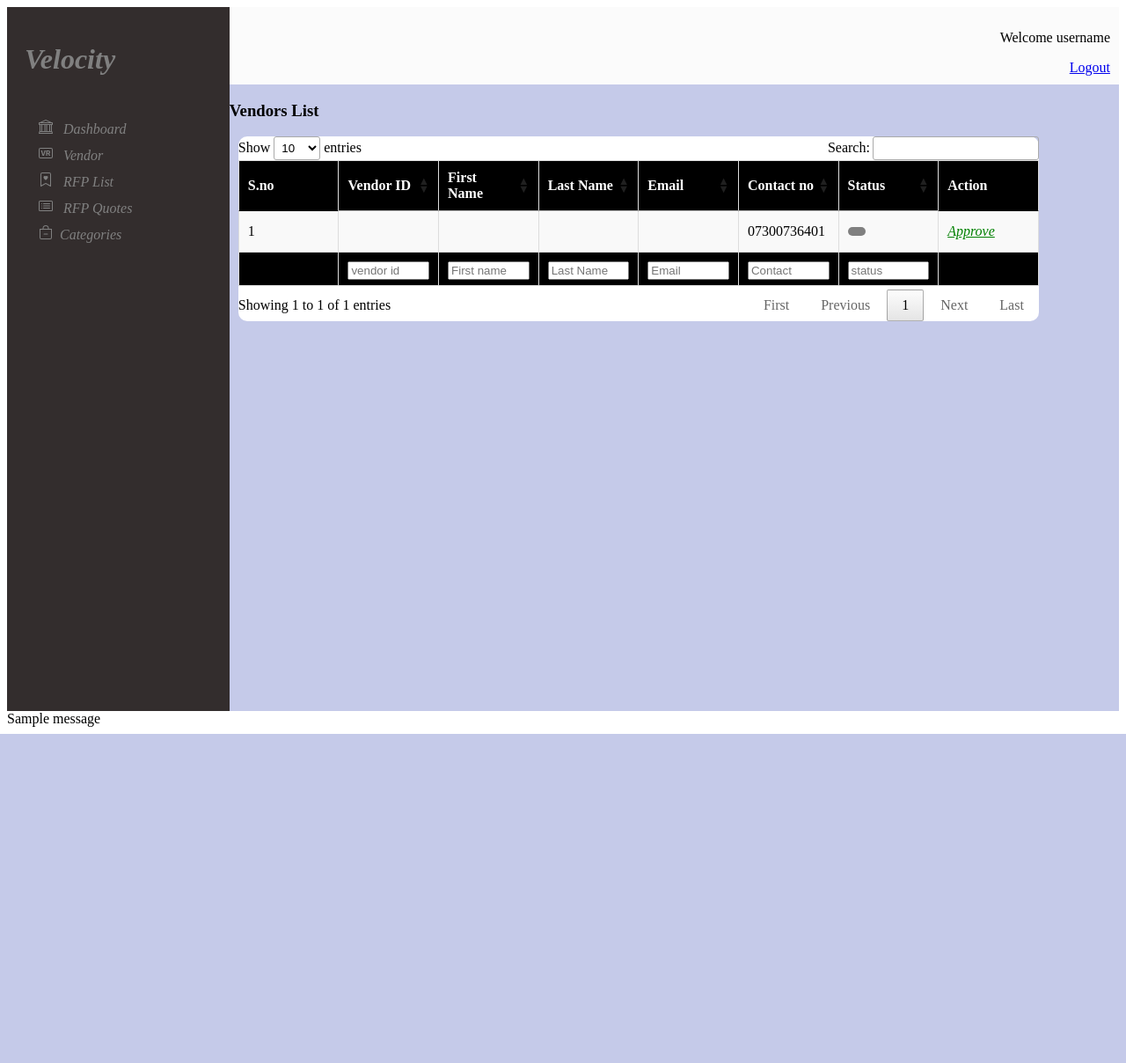
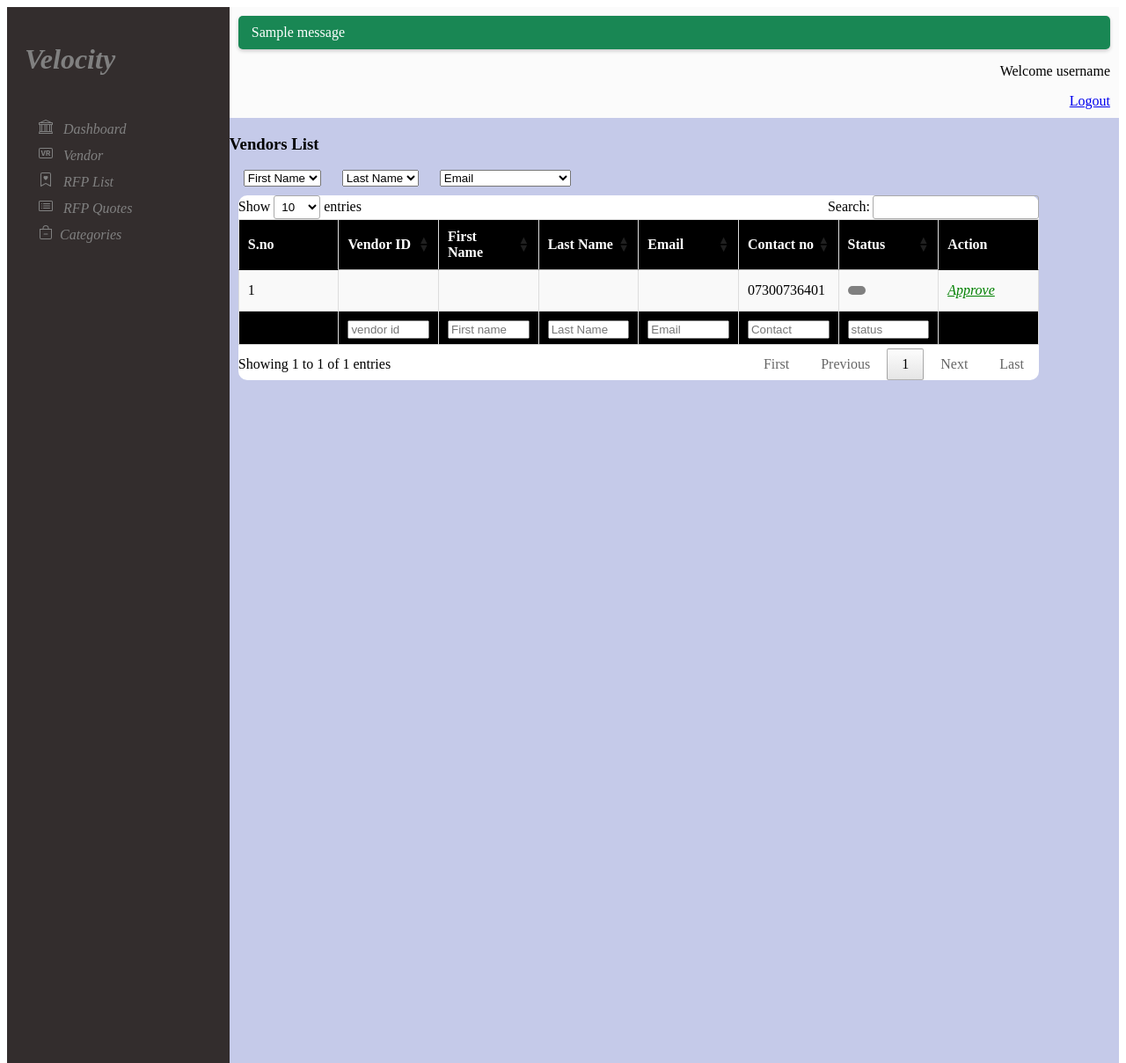
Before and after one commit to neelima-singh726/RFP, a Django app: page /vendor/ in a window 1280 px wide. Shown: the whole page at 88% size. Before the commit the page ends 834 px from the top, so only its background shows below. Run offline with Django 4.2, Linux system fonts and the light colour scheme; a user stored in the database is signed in; data comes from the database, SQL or seed files in the repository; tables that the repository leaves empty hold one stand-in row (values such as "Sample post"); one stand-in notice (Sample message) is shown; parts of the project's set-up code (start-up, migrations or seed data) failed here and were passed over; some libraries are stand-ins or nearby versions.

Commit message:
review points added

```diff
--- a/rfp_project/settings.py
+++ b/rfp_project/settings.py
@@ -39,9 +39,8 @@
     'django.contrib.sessions',
     'django.contrib.messages',
     'django.contrib.staticfiles',
-    # 'social_django',
+    #'social_django',
     # 'django.contrib.sites',
-    # 'oauth_app',
     # 'allauth',
     # 'allauth.account',
     # 'allauth.socialaccount',
--- a/templates/baseAdmin.html
+++ b/templates/baseAdmin.html
@@ -13,28 +13,36 @@
     <script type="text/javascript" charset="utf8" src="https://cdn.datatables.net/1.11.5/js/jquery.dataTables.js"></script>
 
     <style>
-        {%block style%}
+
         .section-1 {
             background-color: #332D2D;
             width: 20%;
-            height: 100vh;
+            min-height: 150vh;
             float: left;
             color: grey;
+
         }
-
+         .messages {
+            background-color: #198754;
+            color: #FFFFFF;
+            margin-bottom: 10px;
+            padding: 10px 15px;
+            border-radius: 5px;
+            box-shadow: 0 2px 4px rgba(0, 0, 0, 0.2);
+            text-align: left;
+        }
+        .messages.success {
+            background-color: #d4edda;
+        }
         .section-2 {
             background-color: #c5cae9;
             width: 80%;
-            height: 100vh;
+            min-height: 150vh;
             float: right;
 
         }
-         .dash {
-            display: flex;
-            justify-content: space-between;
-            align-items: center;
-        }
-        {%endblock%}
+
+
 
         .options {
             text-align: left;
--- a/templates/users/rfplist_form.html
+++ b/templates/users/rfplist_form.html
@@ -46,12 +46,16 @@
     // Wait for the document to be ready
     document.addEventListener('DOMContentLoaded', function() {
       // Get the last_date input element by its ID
-      const lastDateInput = document.getElementById('id_last_date');
+      const lastDateInput = document.getElementById('{{ form.last_date.id_for_label }}');
 
       // Check if the input element exists
       if (lastDateInput) {
         // Set its type to 'date' to enable the calendar
         lastDateInput.type = 'date';
+        const currentDate = new Date().toISOString().split('T')[0];
+
+      // Set the minimum date for the last date input to the current date
+        lastDateInput.min = currentDate;
       }
     });
   </script>
--- a/templates/vendor.html
+++ b/templates/vendor.html
@@ -7,6 +7,29 @@
 <div>
     <h3>Vendors List</h3>
 </div>
+<div class="vendor-filter">
+    &nbsp; &nbsp;
+    <select id="name-filter">
+        <option value="">First Name</option>
+        {% for name in fname_values %}
+            <option value="{{ name }}">{{ name }} </option>
+        {% endfor %}
+    </select>&nbsp;&nbsp;&nbsp;&nbsp;&nbsp;
+    <select id="lname-filter">
+        <option value="">Last Name</option>
+        {% for name in lname_values %}
+            <option value="{{ name }}">{{ name }} </option>
+        {% endfor %}
+    </select>&nbsp;&nbsp;&nbsp;&nbsp;&nbsp;
+    <select id="email-filter">
+        <option value="">Email</option>
+        {% for e in email %}
+            <option value="{{ e }}">{{ e }} </option>
+        {% endfor %}
+    </select>
+
+</div>
+
 <div class="bs-example">
     <table id="rfptable" class="display">
         <thead>
--- a/users/urls.py
+++ b/users/urls.py
@@ -37,6 +37,7 @@
     path('request_quote/<int:id>/<int:quotes_id>/', views.request_quote, name='request_quote'),
     path('apply-for-quote-again/<int:quotes_id>/<int:rfp_id>/', views.UpdateRFpForQuoteView.as_view(), name='apply-for-quote-again'),
     path('select_category/', views.CategorySelectionView.as_view(), name='select_category'),
+    path('categories/server-side-category/', views.CategoryJson.as_view(), name='server-side-category'),
 
 
 
--- a/users/views.py
+++ b/users/views.py
@@ -266,7 +266,11 @@
 
     def get(self, request):
         vendors = Vendor.objects.all()
-        return render(request,'Vendor.html',{'vendors':vendors})
+        fname_values = list(User.objects.values_list('first_name', flat=True))
+        lname_values = list(User.objects.values_list('last_name', flat=True))
+        email = list(User.objects.values_list('email', flat=True))
+
+        return render(request,'Vendor.html',{'vendors':vendors, 'fname_values':fname_values, 'lname_values':lname_values, 'email':email})
 
 
 class RfpQuotesView(LoginRequiredMixin,View):
@@ -280,7 +284,9 @@
     """
     def get(self, request):
         quotes = Quotes.objects.filter(rfp__created_by=request.user).select_related('rfp', 'vendor').all()
-        context = {'quotes': quotes}
+        rfp_values = list(Quotes.objects.values_list('item_name', flat=True))
+
+        context = {'quotes': quotes, 'rfp_values':rfp_values}
         return render(request, 'rfp_quotes.html', context)
 
 
@@ -295,7 +301,9 @@
     """
     def get(self, request):
         rfps = RFPList.objects.filter(created_by=request.user)
-        return render(request,'rfp_list.html',{'rfps':rfps})
+        rfp_values = list(RFPList.objects.values_list('rfp_title', flat=True))
+
+        return render(request,'rfp_list.html',{'rfps':rfps,'rfp_values':rfp_values})
 
 
 class CategoryView(LoginRequiredMixin,View):
@@ -309,10 +317,11 @@
 
     def get(self, request):
         category = Category.objects.all()
-        # paginator = Paginator(category, 5)  # 5 vendors per page
-        # page = request.GET.get('page')  # Get the current page number from the URL parameter
-        # category = paginator.get_page(page)
-        return render(request,'category.html',{'category':category})
+        status_values_queryset = set(Category.objects.values_list('c_status', flat=True).distinct())
+        status_values = list(status_values_queryset)
+        cname_values = list(Category.objects.values_list('c_name', flat=True).distinct())
+
+        return render(request, 'category.html', {'category': category, 'status_values': status_values , 'cname_values' : cname_values})
 
 
 def approve(request, vendor_id):
@@ -524,11 +533,6 @@
             return {'success': False, 'error': str(e)}
 
 
-from django.db.models import Exists, OuterRef
-
-
-from django.db.models import OuterRef, Subquery
-
 class RfpForQuotesView(LoginRequiredMixin, View):
     """View for vendors to quote RFPs."""
 
@@ -545,6 +549,7 @@
             quotes = Quotes.objects.all()
             # Get the list of RFPs where the vendor is the winner
             won_rfps = RFPList.objects.filter(quotes__winner=request.user).distinct()
+            rfp_values = list(RFPList.objects.filter(category__in=vendor_categories).values_list('rfp_title', flat=True).distinct())
 
             # Get the list of RFP IDs for which the vendor has already applied
             applied_rfps = Quotes.objects.filter(
@@ -561,7 +566,7 @@
         return render(
             request,
             'rfp_for_quotes.html',
-            {'rfps': rfps, 'applied_rfps': applied_rfps, 'won_rfps': won_rfps,'quotes':quotes}
+            {'rfps': rfps, 'applied_rfps': applied_rfps, 'won_rfps': won_rfps,'quotes':quotes,'rfp_values':rfp_values}
         )
 from django.views.generic.edit import UpdateView
 
@@ -730,6 +735,8 @@
                 # Handle email sending errors here
                 print(f"Email sending failed: {str(e)}")
 
+            messages.success(request, 'RFP created successfully.')  # Add success message
+
             # Redirect to a success page or another appropriate view
             return redirect('rfp-list')  # Replace 'rfp-list' with your success URL
 
@@ -834,27 +841,32 @@
     Returns:
         HttpResponse: The HTTP response object.
     """
+    try:
+        uid = urlsafe_b64decode(uidb64).decode('utf-8')
+        user = User.objects.get(pk=uid)
+
+        # Check if the user has already reset their password
+        if user.reset:
+            return render(request, 'password_reset_timeout.html')
+
         # Convert the timestamp to an integer
-    timestamp = int(timestamp)
+        timestamp = int(timestamp)
 
         # Calculate the elapsed time since the link was generated
-    current_time = int(time.time())
-    elapsed_time = current_time - timestamp
+        current_time = int(time.time())
+        elapsed_time = current_time - timestamp
 
         # Check if the link has expired (e.g., 60 seconds)
-    expiration_time = 60  # Adjust as needed
-    if elapsed_time > expiration_time:
-        return render(request, 'password_reset_timeout.html')
+        expiration_time = 100  # Adjust as needed
+        if elapsed_time > expiration_time:
+            return render(request, 'password_reset_timeout.html')
 
-    if request.method == 'POST':
-        new_password = request.POST.get('newPassword')
-
-        try:
-            uid = urlsafe_b64decode(uidb64).decode('utf-8')
-            user = User.objects.get(pk=uid)
+        if request.method == 'POST':
+            new_password = request.POST.get('newPassword')
 
             if default_token_generator.check_token(user, token):
                 user.set_password(new_password)
+                user.reset = True
                 user.save()
                 # Add a success message
                 messages.success(request, 'Password reset successful. You can now log in with your new password.')
@@ -863,8 +875,8 @@
                 return redirect('login')
             else:
                 return JsonResponse({'success': False, 'error': 'Invalid token'})
-        except Exception as e:
-            return JsonResponse({'success': False, 'error': str(e)})
+    except Exception as e:
+        return JsonResponse({'success': False, 'error': str(e)})
 
     return render(request, 'reset_password.html', {'uidb64': uidb64, 'token': token})
 
@@ -897,6 +909,8 @@
         if email:
             try:
                 user = User.objects.get(email=email)
+                user.reset = False
+                user.save()
                 token = default_token_generator.make_token(user)
                 uidb64 = urlsafe_b64encode(force_bytes(user.pk))
                 timestamp = int(time.time())  # Get the current timestamp
@@ -1155,3 +1169,54 @@
     def form_valid(self, form):
         selected_category = form.cleaned_data['category'].category_id
         return redirect('create-rfp', category=selected_category)
+
+
+from django.http import JsonResponse
+from django.views.generic import View
+from django_datatables_view.base_datatable_view import BaseDatatableView
+from users.models import Category  # Replace with your actual model import
+from django.db.models import Q
+class CategoryJson(BaseDatatableView):
+    model = Category  # Replace with your actual model
+
+    # Define the columns for DataTables
+    columns = ['category_id', 'c_name', 'c_status', 'c_actions']
+
+    def filter_queryset(self, qs):
+        # Filtering logic here based on DataTables parameters
+        search = self.request.GET.get('search[value]', '')
+        name_filter = self.request.GET.get('columns[1][search][value]', '')  # Assuming 'c_name' is the second column (index 1)
+        status_filter = self.request.GET.get('columns[2][search][value]', '')
+        if search:
+            # Apply overall search
+            qs = qs.filter(Q(c_name__icontains=search) | Q(c_status__icontains=search))  # Adjust the fields as needed
+
+        if name_filter:
+            # Apply column-wise search to 'c_name' column
+            qs = qs.filter(c_name__icontains=name_filter)
+
+        if status_filter:
+            # Apply column-wise search to 'c_name' column
+            qs = qs.filter(c_status__icontains=status_filter)
+
+        return qs
+
+    def get_initial_queryset(self):
+        # Return all objects
+        return Category.objects.all()
+
+    def render_column(self, row, column):
+    # Handle custom columns such as "c_actions" for Action column
+        if column == 'category_id':
+             return row.category_id  # Use the actual primary key field name
+        elif column == 'c_status':
+             status_class = 'status-green' if row.c_status == 'active' else 'status-red'
+             return f'<div class="status-box"><div class="status-cell {status_class}">{row.c_status}</div></div>'
+        elif column == 'c_actions':
+        # Implement the logic for rendering the "Action" column here
+        # Implement the logic for rendering the "Action" column here
+             if row.c_status == "active":
+                 return f'<a href="{reverse("deactivate", args=[row.category_id])}" class="action-link reject-link red-link"><I><strong>Deactivate</strong></I></a>'
+             else:
+                 return f'<a href="{reverse("activate", args=[row.category_id])}" class="action-link approve-link green link"><I><strong>Activate</strong></I></a>'
+        return super().render_column(row, column)
```
Also changed, not shown: other parts of templates/baseAdmin.html (+18 -17 lines), templates/baseVendor.html (+23 -11 lines), templates/category.html (+40 -14 lines), templates/registerVendor.html (+23 -9 lines), templates/rfp_for_quotes.html (+10 -0 lines), templates/rfp_list.html (+12 -0 lines), templates/rfp_quotes.html (+10 -0 lines), templates/users/category_form.html (+0 -9 lines), users/forms.py (+52 -12 lines), users/models.py (+9 -0 lines), users/migrations/0001_initial.py, users/migrations/0002_auto_20230923_1440.py (deleted), users/migrations/0002_user_reset.py (added).
